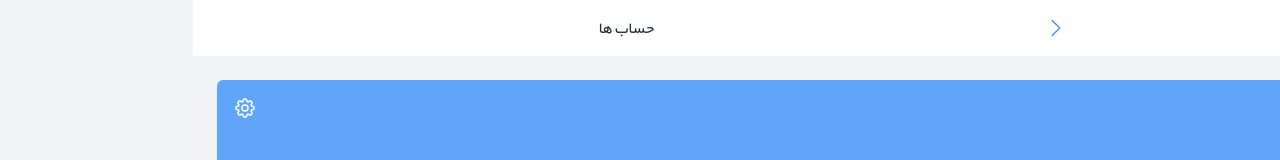
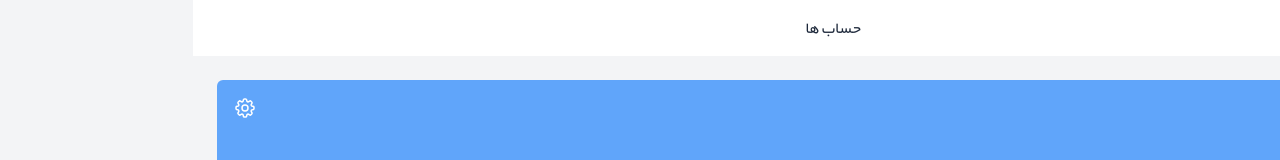
Before and after one commit to mojtaba013/toseasr, a Next.js app: page /accounts in a window 1280 px wide. Shown: the top 160 px of the page. Built offline with nearby package versions, Linux system fonts and the light colour scheme.

Commit message:
work on cards and accounts

```diff
--- a/app/accounts/page.jsx
+++ b/app/accounts/page.jsx
@@ -5,8 +5,9 @@ import Link from "next/link";
 function acount() {
   return (
     <div className="text-white">
-      <div className="flex items-center justify-evenly right-0  p-4 bg-white ">
-      <Link href="/">
+      <div className="flex  items-center justify-between   p-4 bg-white ">
+        <div className="flex flex-1">
+         <Link href="/">
           <svg
             xmlns="http://www.w3.org/2000/svg"
             fill="none"
@@ -22,7 +23,12 @@ function acount() {
             />
           </svg>
         </Link>
-        <p className="text-slate-800">حساب ها</p>
+        </div>
+        <div className="flex flex-1 justify-center">
+         <p className="text-slate-800 ">حساب ها</p>
+        </div>
+        <div className="flex flex-1"></div>
+
       </div>
       <div className=" h-max flex flex-col items-  p-6 gap-y-4 mb-20  ">
         <div className="flex flex-col   bg-blue-400 rounded-md w-full p-4 gap-y-10">
```
